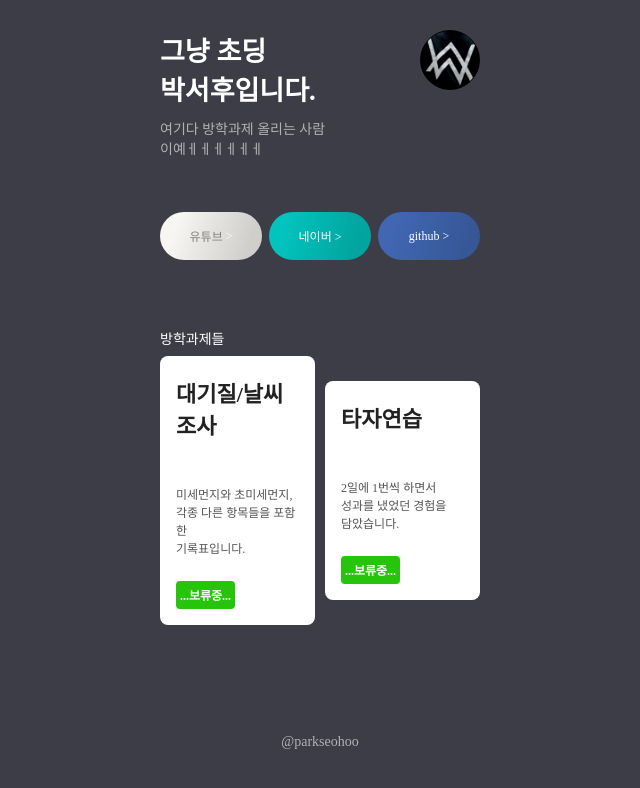
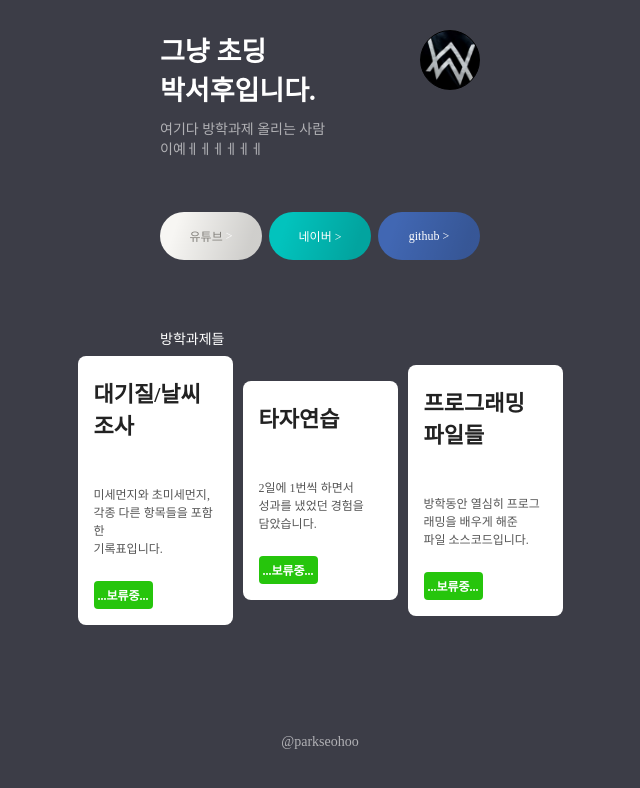
Before and after one commit to parkseohoo/myprofile, a plain HTML site: page index.html in a window 1280 px wide. Shown: the whole page, without its empty margins (320-960 px from the left). Drawn offline with Linux system fonts and the light colour scheme; a web font is replaced by a local one.

Commit message:
Update index.html

```diff
--- a/index.html
+++ b/index.html
@@ -5,8 +5,8 @@
   <meta charset="UTF-8">
   <meta http-equiv="X-UA-Compatible" content="IE=edge">
   <meta name="viewport" content="width=device-width, initial-scale=1.0">
-  <meta property="og:title" content="PM 김르탄">
-  <meta property="og:description" content="프로덕트매니저 김르탄입니다.">
+  <meta property="og:title" content="학생 박서후">
+  <meta property="og:description" content="학생 박서후입니다.">
   <meta property="og:image"
     content="https://s3.ap-northeast-2.amazonaws.com/materials.spartacodingclub.kr/free_myprofile/%EB%A5%B4%ED%83%84+%EC%98%A4%EB%A6%AC%EC%A7%80%EB%84%90/%EB%A5%B4%ED%83%84%EC%98%A4%EB%A6%AC%EC%A7%80%EB%84%90%ED%94%84%EB%A1%9C%ED%95%84.png">
   <title>박서후의 자기소개</title>
@@ -179,6 +179,11 @@
         <div class="desc">2일에 1번씩 하면서<br>성과를 냈었던 경험을<br>담았습니다.</div>
         <div class="btn">...보류중...</div>
       </a>
+      <a target="_blank" href="https://parkseohoo.github.io/huh/">
+        <div class="name">프로그래밍 파일들</div>
+        <div class="desc">방학동안 열심히 프로그래밍을 배우게 해준<br>파일 소스코드입니다.</div>
+        <div class="btn">...보류중...</div>
+      </a>
     </div>
     <div
       style="color:#B1B1B5;font-size: 14px;background-position: center;background-size: cover;position: absolute;bottom: 50px;">
```
